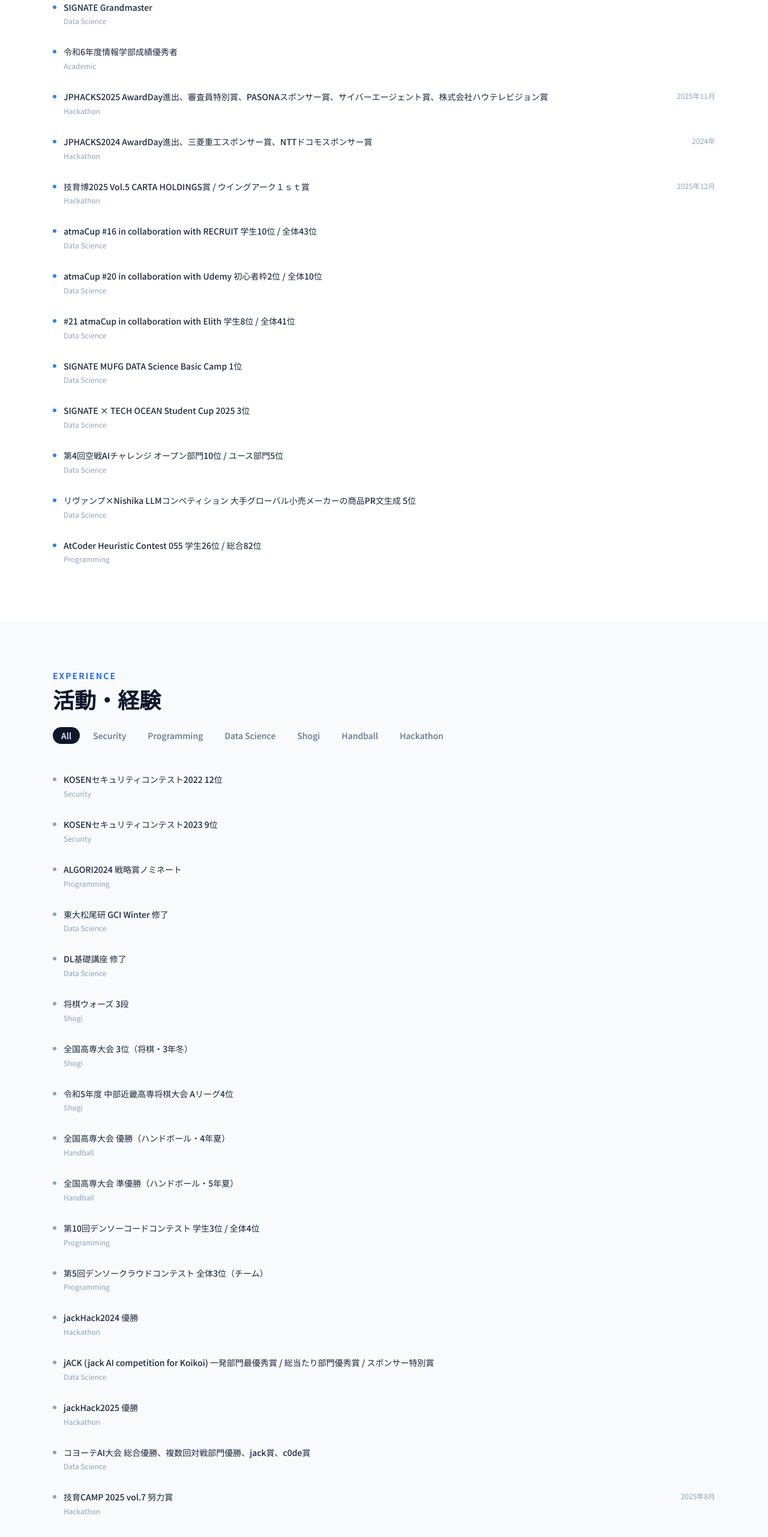
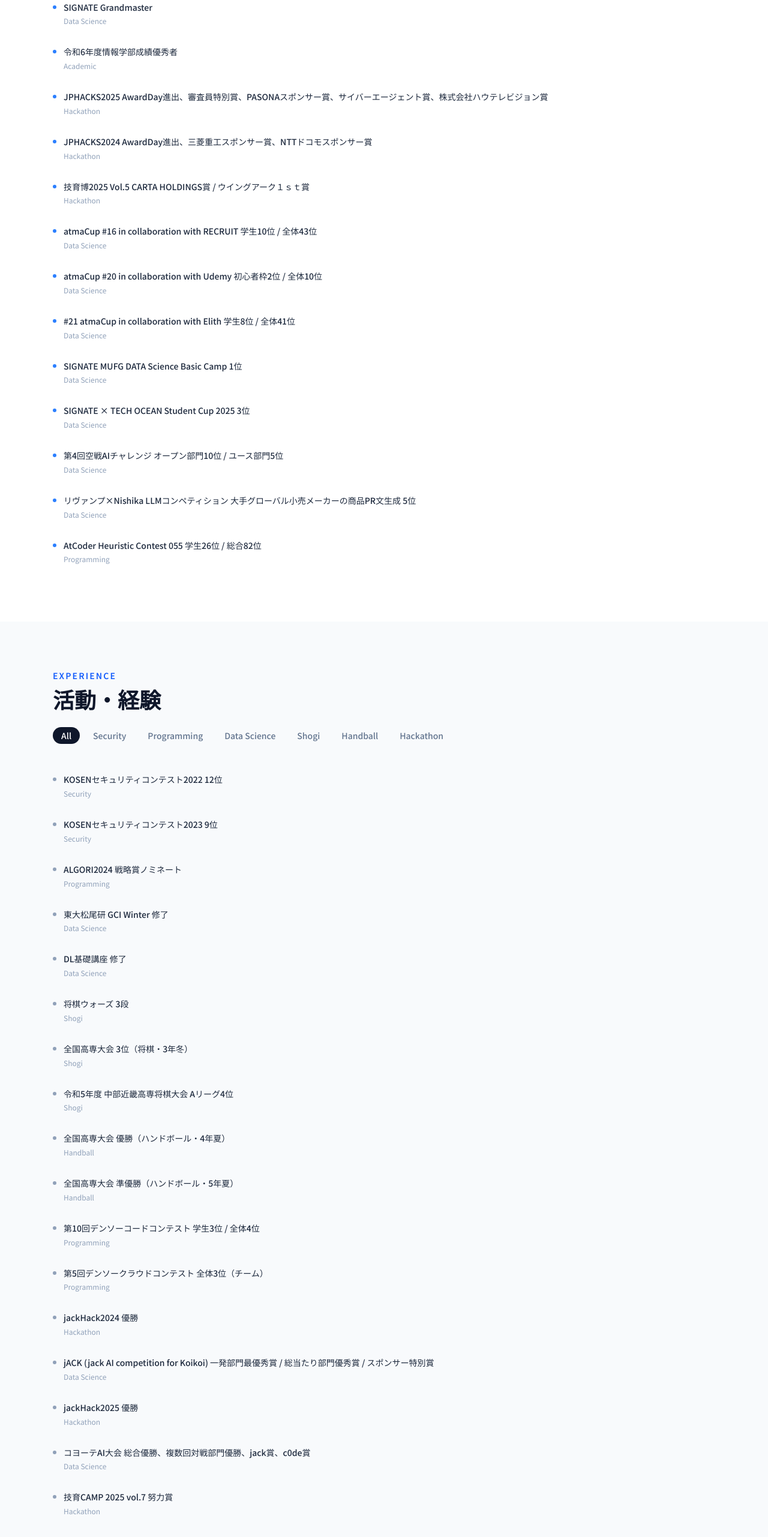
Before and after one commit to kabetani-yusei/portfolio, a Next.js app: page / in a window 1280 px wide. Shown: the part 2060-4622 px from the top of the page at 60% size. Built offline with nearby package versions, Linux system fonts and the light colour scheme.

Commit message:
資格以外の年月を削除

```diff
--- a/content/portfolio.md
+++ b/content/portfolio.md
@@ -39,9 +39,9 @@
 - AtCoder（水 / 青）
 - SIGNATE Grandmaster
 - 令和6年度情報学部成績優秀者
-- JPHACKS2025 AwardDay進出、審査員特別賞、PASONAスポンサー賞、サイバーエージェント賞、株式会社ハウテレビジョン賞 2025年11月
-- JPHACKS2024 AwardDay進出、三菱重工スポンサー賞、NTTドコモスポンサー賞 2024年
-- 技育博2025 Vol.5 株式会社CARTA HOLDINGS賞 ウイングアーク１ｓｔ株式会社賞 2025年12月
+- JPHACKS2025 AwardDay進出、審査員特別賞、PASONAスポンサー賞、サイバーエージェント賞、株式会社ハウテレビジョン賞
+- JPHACKS2024 AwardDay進出、三菱重工スポンサー賞、NTTドコモスポンサー賞
+- 技育博2025 Vol.5 株式会社CARTA HOLDINGS賞 ウイングアーク１ｓｔ株式会社賞
 - atmaCup #16 in collaboration with RECRUIT 学生10位 / 全体43位
 - atmaCup #20 in collaboration with Udemy 初心者枠2位 / 全体10位
 - #21 atmaCup in collaboration with Elith 学生8位 / 全体41位
@@ -69,7 +69,7 @@
 - jACK(jack AI competition for Koikoi) 一発部門最優秀賞　総当たり部門優秀賞　スポンサー特別賞
 - jackHack2025 優勝
 - コヨーテAI大会 総合優勝、複数回対戦部門優勝、jack賞、c0de賞
-- 技育CAMP 2025 vol.7 努力賞（2025年8月）
+- 技育CAMP 2025 vol.7 努力賞
 - Track AIが書いたコード vs 人間が書いたコード 学生5位
 - Fixstars高速化コンテスト2026 18位
 - DECC2025 本戦22位
--- a/src/components/Achievements.tsx
+++ b/src/components/Achievements.tsx
@@ -63,11 +63,6 @@
                     )}
                   </div>
                 </div>
-                {item.date && (
-                  <span className="shrink-0 pt-0.5 text-xs text-slate-400">
-                    {item.date}
-                  </span>
-                )}
               </div>
             </FadeIn>
           ))}
--- a/src/components/Experience.tsx
+++ b/src/components/Experience.tsx
@@ -63,11 +63,6 @@
                     )}
                   </div>
                 </div>
-                {item.date && (
-                  <span className="shrink-0 pt-0.5 text-xs text-slate-400">
-                    {item.date}
-                  </span>
-                )}
               </div>
             </FadeIn>
           ))}
--- a/src/data/profile.ts
+++ b/src/data/profile.ts
@@ -6,7 +6,6 @@
 
 export type Achievement = {
   title: string;
-  date?: string;
   tags?: string[];
 };
 
@@ -63,17 +62,14 @@
   {
     title:
       "JPHACKS2025 AwardDay進出、審査員特別賞、PASONAスポンサー賞、サイバーエージェント賞、株式会社ハウテレビジョン賞",
-    date: "2025年11月",
     tags: ["Hackathon"],
   },
   {
     title: "JPHACKS2024 AwardDay進出、三菱重工スポンサー賞、NTTドコモスポンサー賞",
-    date: "2024年",
     tags: ["Hackathon"],
   },
   {
     title: "技育博2025 Vol.5 CARTA HOLDINGS賞 / ウイングアーク１ｓｔ賞",
-    date: "2025年12月",
     tags: ["Hackathon"],
   },
   {
@@ -135,7 +131,7 @@
     title: "コヨーテAI大会 総合優勝、複数回対戦部門優勝、jack賞、c0de賞",
     tags: ["Data Science"],
   },
-  { title: "技育CAMP 2025 vol.7 努力賞", date: "2025年8月", tags: ["Hackathon"] },
+  { title: "技育CAMP 2025 vol.7 努力賞", tags: ["Hackathon"] },
   {
     title: "Track AIが書いたコード vs 人間が書いたコード 学生5位",
     tags: ["Data Science"],
```
